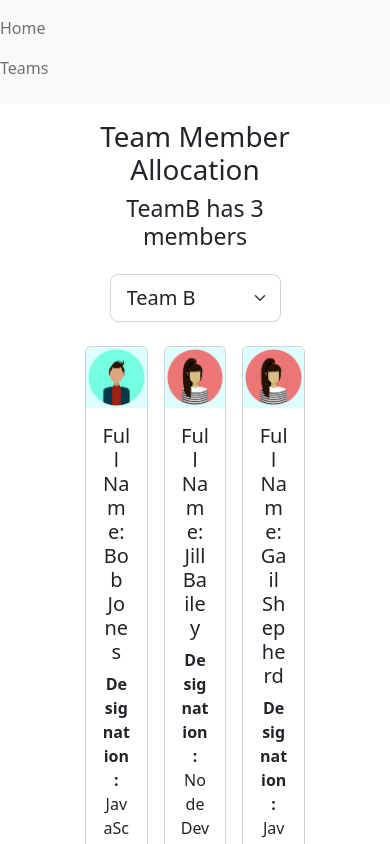
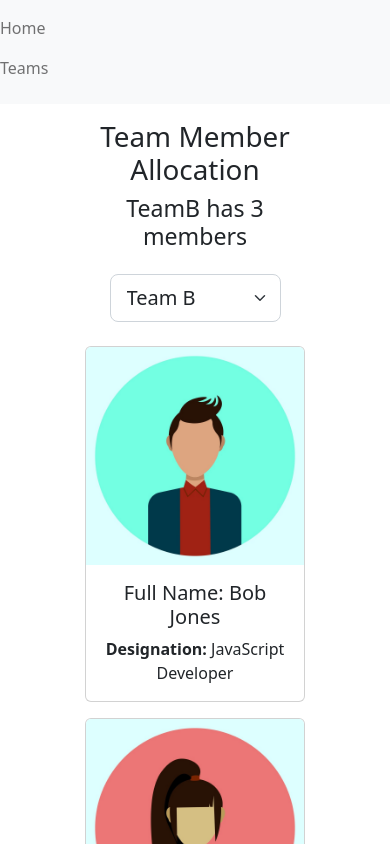
Before and after one commit to ashishbhintade/TeamMemberAllocation, a React (Vite) app: page / in a window 390 px wide. Shown: the top 844 px of the page. Built offline with nearby package versions, Linux system fonts and the light colour scheme.

Commit message:
Code organization

```diff
--- a/index.html
+++ b/index.html
@@ -4,7 +4,7 @@
     <meta charset="UTF-8" />
     <link rel="icon" type="image/svg+xml" href="/favicon.svg" />
     <meta name="viewport" content="width=device-width, initial-scale=1.0" />
-    <title>React + TypeScript + Replit</title>
+    <title>Team Member Allocation</title>
   </head>
   <body>
     <div id="root"></div>
--- a/src/App.css
+++ b/src/App.css
@@ -12,3 +12,8 @@ body{
 h1,h2,h3,h4,h5,p{
   text-align: center;
 }
+@media only screen and (max-width:600px){
+  .card-collection{
+    grid-template-columns: 1fr;
+  }
+}
--- a/src/Employees.jsx
+++ b/src/Employees.jsx
@@ -1,5 +1,5 @@
-import femaleProfile from './images/femaleProfile.jpg';
-import maleProfile from './images/maleProfile.jpg';
+import Teams from './Teams';
+import TeamMembers from './TeamMembers';
 
 const Employees = ({ employees, selectedTeam, handleEmployeeCardClick, handleTeamSelectionChange }) => {
 
@@ -7,30 +7,16 @@ const Employees = ({ employees, selectedTeam, handleEmployeeCardClick, handleTea
     <main className="container">
       <div className="row justify-content-center mt-3 mb-3">
         <div className="col-6">
-          <select className="form-select form-select-lg" value={selectedTeam} onChange={handleTeamSelectionChange}>
-            <option value="TeamA">Team A</option>
-            <option value="TeamB">Team B</option>
-            <option value="TeamC">Team C</option>
-            <option value="TeamD">Team D</option>
-          </select>
+          <Teams selectedTeam = {selectedTeam}
+            handleTeamSelectionChange = {handleTeamSelectionChange} />
         </div>
       </div>
-      <div class="row justify-content-center mt-3 mb-3">
-        <div class="col-8">
-          <div class="card-collection">
-            {
-              employees.map((employee) => (
-                <div key={employee.id} id={employee.id} className={(employee.teamName === selectedTeam ? 'card m-2 standout' : 'card m-2')} style={{ cursor: "pointer" }} onClick={handleEmployeeCardClick}>
-
-                  {(employee.gender === 'male') ? <img src={maleProfile} className="card-img-top" />
-                    : <img src={femaleProfile} className="card-img-top" />}
-                  <div className="card-body">
-                    <h5 className="card-title">Full Name: {employee.fullName}</h5>
-                    <p className="card-text"><b>Designation:</b> {employee.designation}</p>
-                  </div>
-                </div>
-              ))
-            }
+      <div className="row justify-content-center mt-3 mb-3">
+        <div className="col-8">
+          <div className="card-collection">
+              <TeamMembers employees = {employees}
+                handleEmployeeCardClick = {handleEmployeeCardClick}
+                selectedTeam = {selectedTeam} />
           </div>
         </div>
       </div>
--- a/src/NotFound.jsx
+++ b/src/NotFound.jsx
@@ -4,7 +4,7 @@ const NotFound = () => {
     <header className="container">
       <div className="row justify-content-center mt-3 mb-3">
         <div className="col-8">
-          <h1 class="text-danger">404 - Page not found</h1>
+          <h1 className="text-danger">404 - Page not found</h1>
         </div>
       </div>
     </header>
--- /dev/null
+++ b/src/TeamMemberCard.jsx
@@ -0,0 +1,18 @@
+import femaleProfile from './images/femaleProfile.jpg';
+import maleProfile from './images/maleProfile.jpg';
+
+
+const TeamMemberCard = ({employee, handleEmployeeCardClick, selectedTeam}) => {
+  return(
+                      <div key={employee.id} id={employee.id} className={(employee.teamName === selectedTeam ? 'card m-2 standout' : 'card m-2')} style={{ cursor: "pointer" }} onClick={handleEmployeeCardClick}>
+
+                  {(employee.gender === 'male') ? <img src={maleProfile} className="card-img-top" />
+                    : <img src={femaleProfile} className="card-img-top" />}
+                  <div className="card-body">
+                    <h5 className="card-title">Full Name: {employee.fullName}</h5>
+                    <p className="card-text"><b>Designation:</b> {employee.designation}</p>
+                  </div>
+                </div>
+  )
+}
+export default TeamMemberCard;
--- /dev/null
+++ b/src/TeamMembers.jsx
@@ -0,0 +1,10 @@
+import TeamMemberCard from './TeamMemberCard';
+
+const TeamMembers = ({employees, handleEmployeeCardClick, selectedTeam}) => {
+  return(
+      employees.map((employee) => (
+        <TeamMemberCard employee = {employee} handleEmployeeCardClick = {handleEmployeeCardClick} selectedTeam = {selectedTeam} />
+      ))
+  )
+}
+export default TeamMembers;
--- /dev/null
+++ b/src/Teams.jsx
@@ -0,0 +1,11 @@
+const Teams = ({selectedTeam, handleTeamSelectionChange}) => {
+  return(
+              <select className="form-select form-select-lg" value={selectedTeam} onChange={handleTeamSelectionChange}>
+            <option value="TeamA">Team A</option>
+            <option value="TeamB">Team B</option>
+            <option value="TeamC">Team C</option>
+            <option value="TeamD">Team D</option>
+          </select>
+  )
+}
+export default Teams;
```
